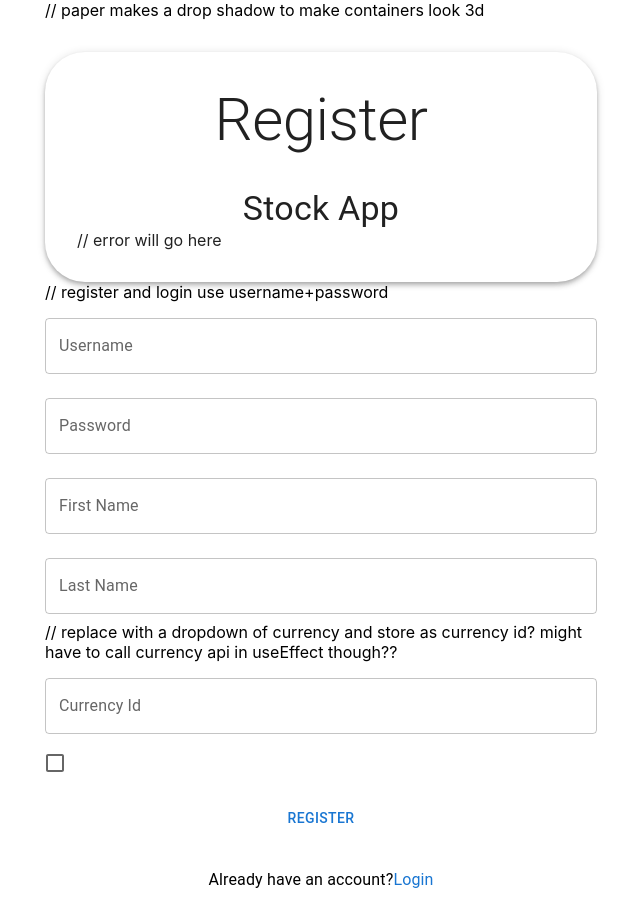
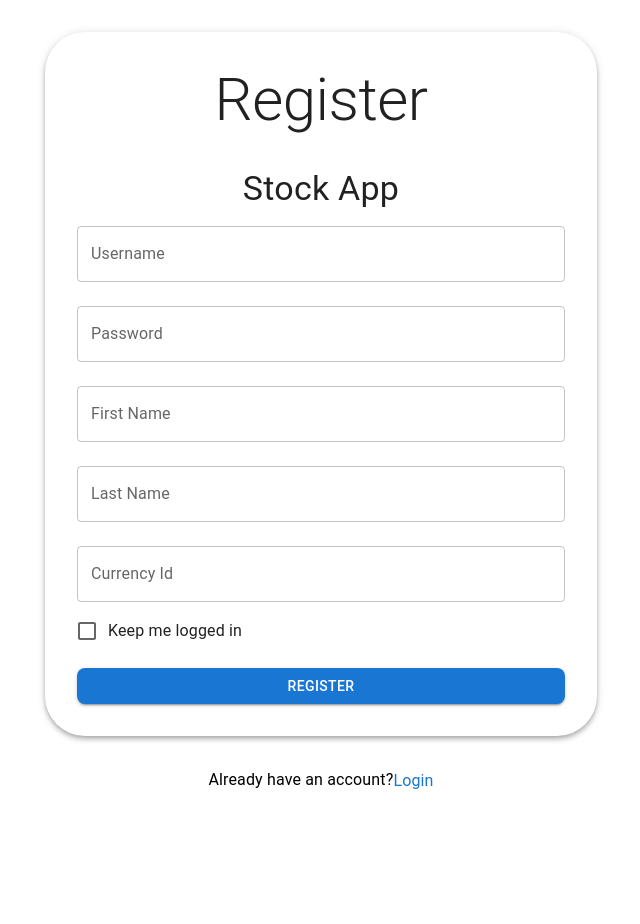
Before and after one commit to chaseltb/full-stack-stock-app, a React (Create React App) app in the folder client/lavadonut/: page / in a window 1280 px wide. Shown: the whole page, without its empty margins (319-959 px from the left). After the commit the page ends 825 px from the top, so only its background shows below. Built offline with nearby package versions, Linux system fonts and the light colour scheme.

Commit message:
login/register page bug fixes, use mui design, and added routes

```diff
--- a/client/lavadonut/package.json
+++ b/client/lavadonut/package.json
@@ -13,6 +13,7 @@
     "@testing-library/user-event": "^13.5.0",
     "react": "^19.1.1",
     "react-dom": "^19.1.1",
+    "react-router-dom": "^7.9.1",
     "react-scripts": "5.0.1",
     "web-vitals": "^2.1.4"
   },
--- a/client/lavadonut/src/App.js
+++ b/client/lavadonut/src/App.js
@@ -1,9 +1,15 @@
 import AuthPage from "./AuthPage";
+import { Routes, BrowserRouter as Router, Route, Navigate } from "react-router-dom";
+import React from "react";
 
 function App() {
   return (
     <>
-      <AuthPage />
+      <Router>
+        <Routes>
+          <Route path="/" element={<AuthPage />}/>
+        </Routes>
+      </Router>
     </>
   );
 }
--- a/client/lavadonut/src/AuthPage.js
+++ b/client/lavadonut/src/AuthPage.js
@@ -1,20 +1,21 @@
 import { useState } from "react";
 import React from "react";
-import { Container, Box, Typography, Paper, TextField, Checkbox,
-    Button, FormControlLabel, Link } from "@mui/material";
+import {
+    Container, Box, Typography, Paper, TextField, Checkbox,
+    Button, FormControlLabel, Link, Alert
+} from "@mui/material";
 
-function AuthPage () {
+function AuthPage() {
     // state variables
     const [isLogin, setIsLogin] = useState(false);
     const [keepLogin, setKeepLogin] = useState(false);
     const [error, setError] = useState("");
 
-    // for login and register
-    const [email, setEmail] = useState("");
+    // for login and register (username=email)
+    const [username, setUsername] = useState("");
     const [password, setPassword] = useState("");
 
     // for register only
-    const [username, setUsername] = useState("");
     const [firstName, setFirstName] = useState("");
     const [lastName, setLastName] = useState("");
     const [currency, setCurrency] = useState("");
@@ -28,8 +29,10 @@ function AuthPage () {
         try {
             const apiEndpoint = isLogin ? "auth/authenticate" : "auth/register";
             const requestBody = isLogin ? { username: username, password: password }
-            : { username: username, password: password, firstName: firstName, lastName: lastName,
-                currencyId: currency};
+                : {
+                    username: username, password: password, firstName: firstName, lastName: lastName,
+                    currencyId: currency
+                };
 
             const response = await fetch(`${url}${apiEndpoint}`, {
                 method: "POST",
@@ -51,7 +54,7 @@ function AuthPage () {
     };
 
     const handleChange = (event) => {
-        switch (event.target.value) {
+        switch (event.target.name) {
             case "username":
                 setUsername(event.target.value);
                 break;
@@ -67,14 +70,16 @@ function AuthPage () {
             case "currency":
                 setCurrency(event.target.value);
                 break;
+            default:
+                break;
         }
     };
 
     return (
         <>
             <Container maxWidth="sm">
-                // paper makes a drop shadow to make containers look 3d
-                <Paper elevation={4} sx={{ mt: 4, p: 4, borderRadius: 10}}>
+                 {/* paper makes a drop shadow to make containers look 3d */}
+                <Paper elevation={4} sx={{ mt: 4, p: 4, borderRadius: 10 }}>
                     <Typography variant="h2" align="center">
                         {isLogin ? "Login" : "Register"}
                     </Typography>
@@ -82,12 +87,13 @@ function AuthPage () {
                         Stock App
                     </Typography>
 
-                    // error will go here
+                    {/* error goes here */}
+                    {error && <Alert severity="error" sx={{ p: 4 }}>
+                        {error}</Alert>}
 
-                </Paper>
 
                     <Box component="form" onSubmit={handleSubmit}>
-                    // register and login use username+password
+                     {/* register and login use username+password */}
                         <TextField label="Username" name="username" fullWidth margin="normal"
                             value={username} onChange={handleChange} />
                         <TextField label="Password" name="password" fullWidth margin="normal"
@@ -99,34 +105,35 @@ function AuthPage () {
                                     value={firstName} onChange={handleChange} />
                                 <TextField label="Last Name" name="lastName" fullWidth margin="normal"
                                     value={lastName} onChange={handleChange} />
-                            // replace with a dropdown of currency and store as currency id? might have to call currency api in useEffect though??
+                             {/* replace with a dropdown of currency and store as currency id? might have to call currency api in useEffect though?? */}
                                 <TextField label="Currency Id" name="currency" fullWidth margin="normal"
                                     value={currency} onChange={handleChange} />
                             </>
                         )}
 
-                    <FormControlLabel control={<Checkbox/>}>
-                        Keep me logged in
-                    </FormControlLabel>
+                        <FormControlLabel control={<Checkbox checked={keepLogin} onChange={(e) => setKeepLogin(e.target.checked)}/>}
+                            label="Keep me logged in"
+                        />
 
-                    <Button type="submit" fullWidth sx={{ mt: 2, borderRadius: 2}}>
-                        {isLogin ? "Login": "Register"}
+                        <Button type="submit" fullWidth variant="contained" color="primary" sx={{ mt: 2, borderRadius: 2 }}>
+                            {isLogin ? "Login" : "Register"}
                         </Button>
                     </Box>
+                </Paper>
             </Container>
 
-            <Typography align="center" sx={{ p: 4}}>
+            <Typography align="center" sx={{ p: 4 }}>
                 {isLogin ? (
                     <>
                         Don't have an account?
-                        <Link href="" underline="hover" onClick={() => setIsLogin(false)}>
+                        <Link component="button" type="button" underline="hover" onClick={() => setIsLogin(false)}>
                             Register for a free account
                         </Link>
                     </>
                 ) : (
                     <>
                         Already have an account?
-                        <Link href="" underline="hover" onClick={() => setIsLogin(true)}>
+                        <Link component="button" type="button" underline="hover" onClick={() => setIsLogin(true)}>
                             Login
                         </Link>
                     </>
```
Also changed, not shown: 1 other file (tests, documents, lock files or other folders). Lines whose indentation alone changed are shown as unchanged.
